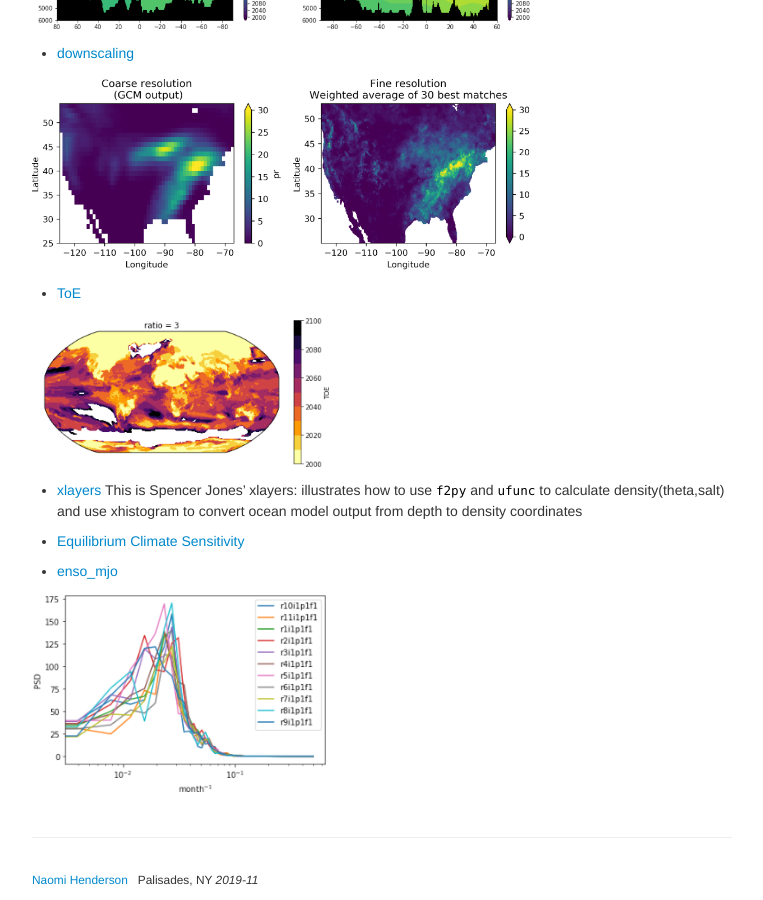
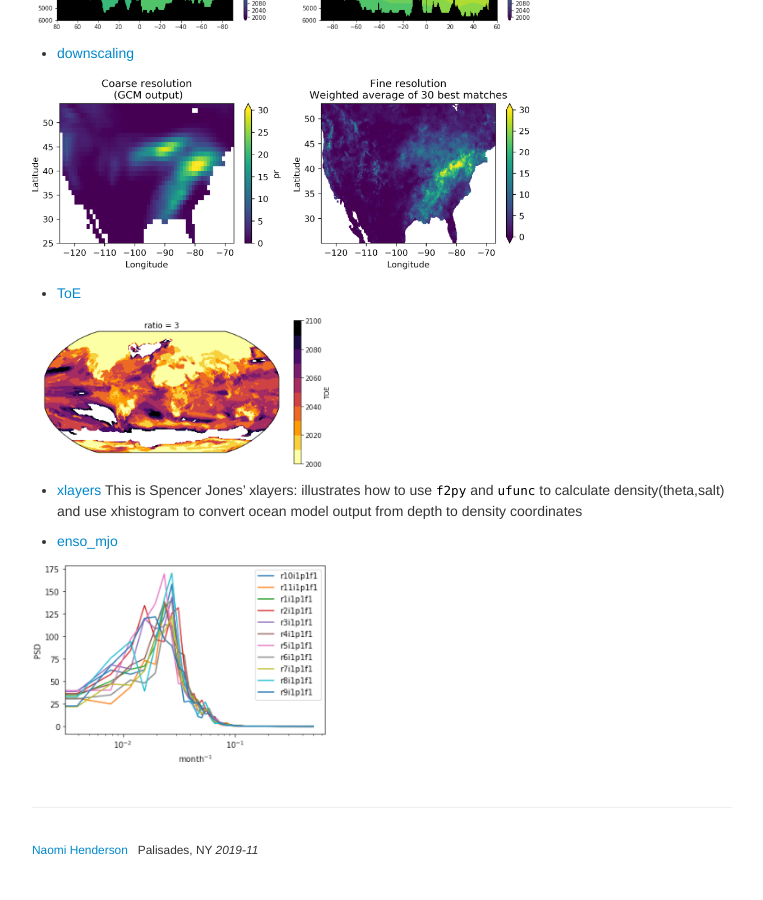
Before and after one commit to naomi-henderson/naomi-henderson.github.io, a Jekyll site: the page built from pages/tutorial2t.md, in a window 1280 px wide and 900 px high, scrolled down 1342 px. Shown: the whole window, without its empty margins (258-1021 px from the left). Built offline with Jekyll 4.4.1, drawn with Linux system fonts in a browser that asks for light colours; after the commit the page ends 2212 px from its top, so only the background shows below that.

Commit message:
deleted a notebook

```diff
--- a/pages/tutorial2t.md
+++ b/pages/tutorial2t.md
@@ -38,7 +38,5 @@ git clone <link>
 - [xlayers](https://github.com/cspencerjones/xlayers/blob/master/notebooks/Test_Packaging.ipynb)
 This is Spencer Jones' xlayers: illustrates how to use `f2py` and `ufunc` to calculate density(theta,salt) and use xhistogram to convert ocean model output from depth to density coordinates
 
-- [Equilibrium Climate Sensitivity](https://github.com/hdrake/cmip6-temperature-demo/blob/master/notebooks/01_calculate_ECS_Gregory_method.ipynb)
-
 - [enso_mjo](https://github.com/judithberner/enso_mjo_cmip6/blob/master/notebooks/enso_mjo_cmip6_judith.ipynb)
 <p align="left"><img src="/assets/enso_mjo.png" width="300"></p>
```
